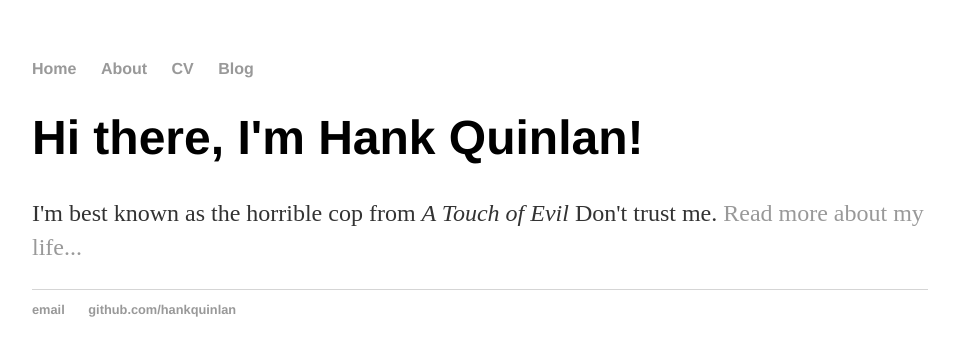
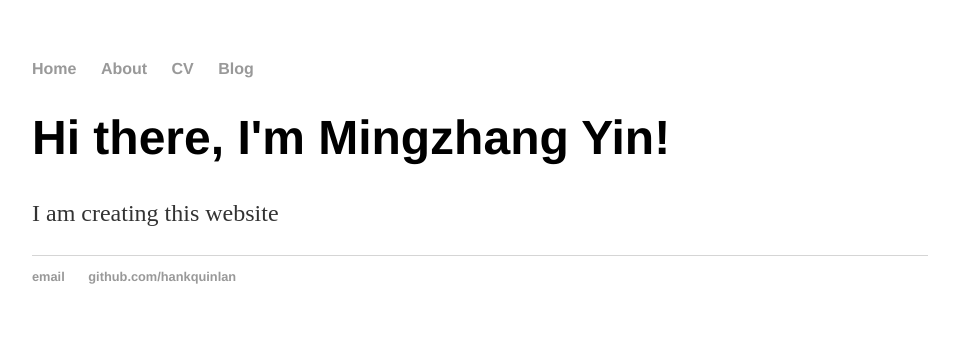
Before and after one commit to mingzhang-yin/mingzhang-yin.github.io, a Jekyll site: the page built from index.html, in a window 1280 px wide. Shown: the top 356 px of the page, without its empty margins (160-1119 px from the left). Built offline with Jekyll 4.4.1, drawn with Linux system fonts in a browser that asks for light colours; the list of posts is cut into pages by our own code.

Commit message:
Update index.html

```diff
--- a/index.html
+++ b/index.html
@@ -3,6 +3,6 @@ layout: default
 title: Hank Quinlan, Horrible Cop
 ---
 <div class="blurb">
-	<h1>Hi there, I'm Hank Quinlan!</h1>
-	<p>I'm best known as the horrible cop from <em>A Touch of Evil</em> Don't trust me. <a href="/about">Read more about my life...</a></p>
+	<h1>Hi there, I'm Mingzhang Yin!</h1>
+	<p>I am creating this website
 </div><!-- /.blurb -->
```
